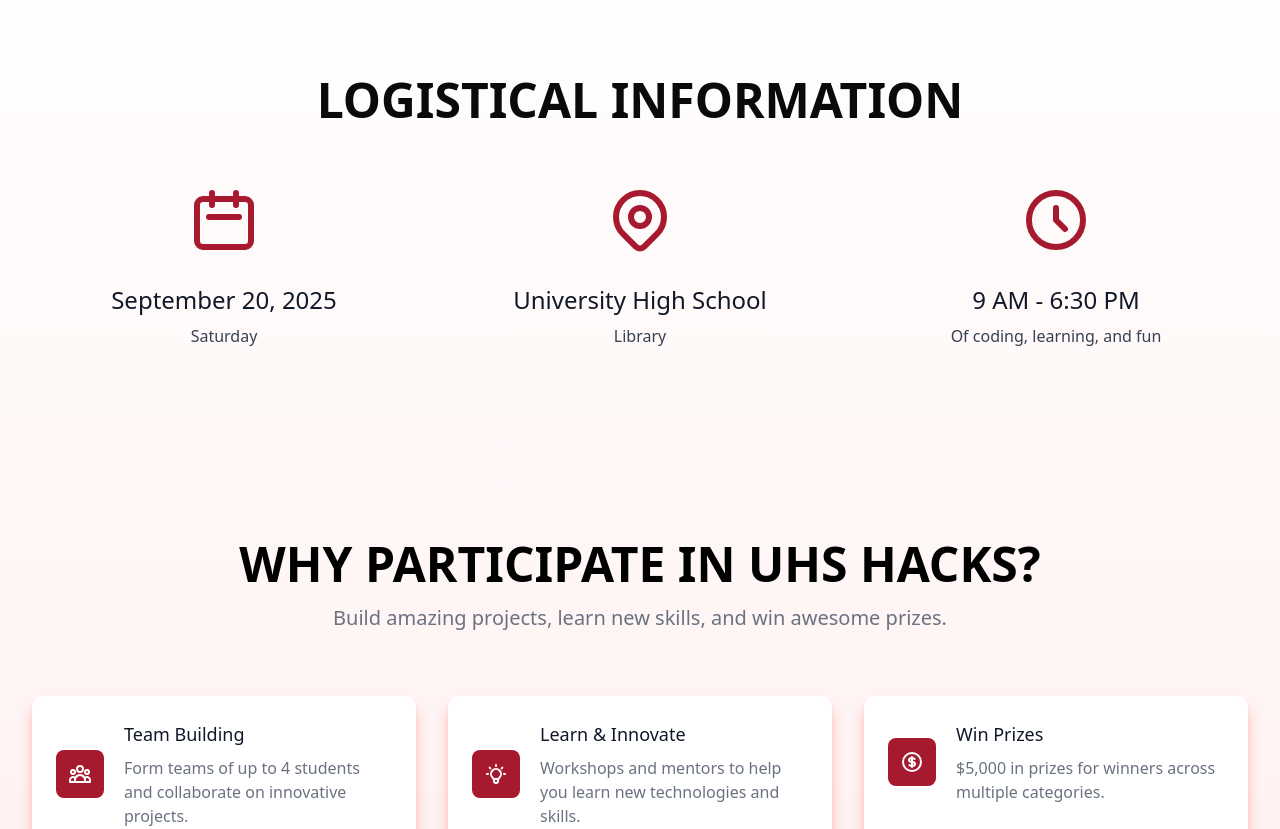
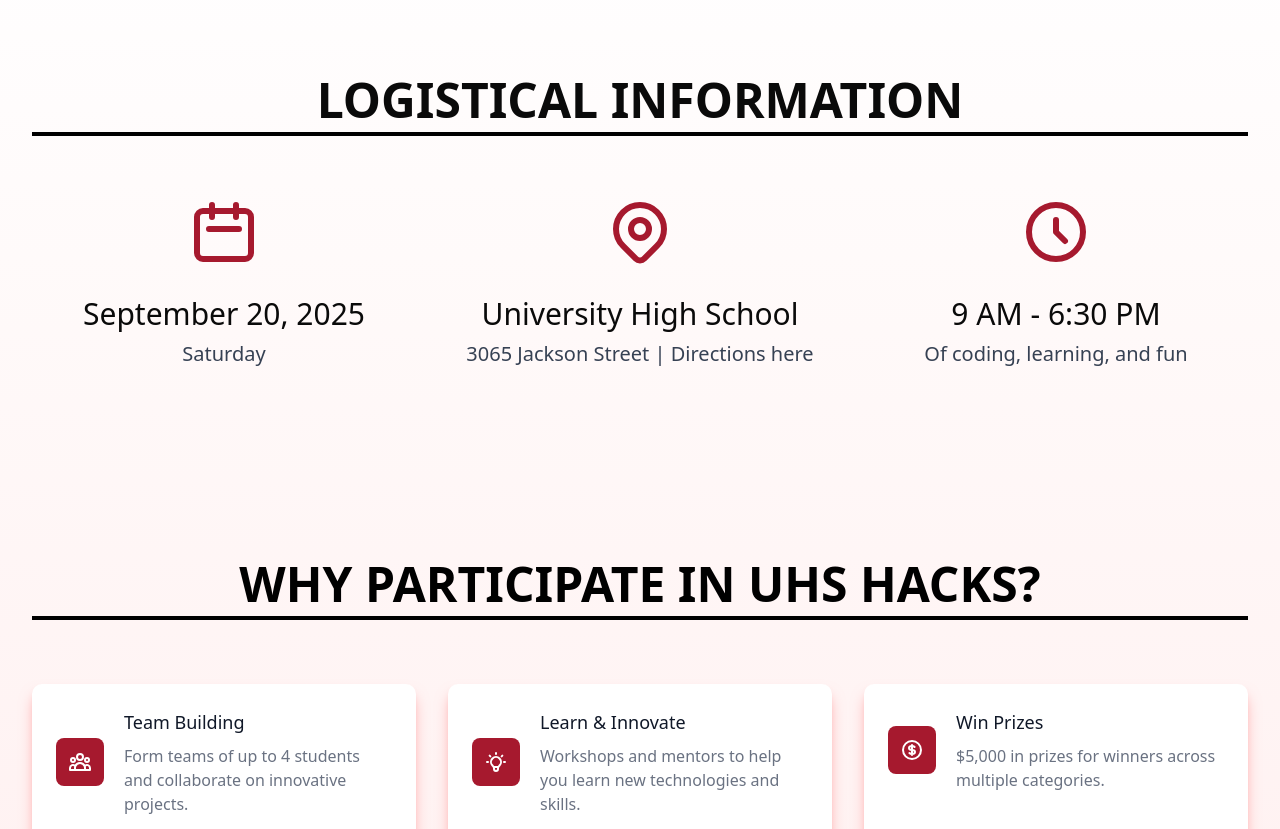
Before and after one commit to jacob-s-codes/uhshacks, a Next.js app: page / in a window 1280 px wide. Shown: the part 980-1809 px from the top of the page. Built offline with nearby package versions, Linux system fonts and the light colour scheme.

Commit message:
changed the size and added underline

```diff
--- a/src/app/page.tsx
+++ b/src/app/page.tsx
@@ -6,6 +6,7 @@
 import Registerbtn from './components/Registerbtn';
 
 import AccordionDemo from './components/Accoridion';
+import Link from 'next/link';
 
 export default function Home() {
   const animateup = useRef(null);
@@ -97,16 +98,17 @@
         <div className="bg-gradient-to-b from-white to-red-200">
           <div id="about">
             <div className="max-w-7xl mx-auto py-12 px-4 sm:px-6 lg:px-8">
-              <h2 className='text-center pt-36 pb-12 text-5xl font-black'>LOGISTICAL INFORMATION</h2>
-              <div className="grid grid-cols-1 gap-8 md:grid-cols-3">
+              <h2 className='text-center pt-36  text-5xl font-black pb-2'>LOGISTICAL INFORMATION</h2>
+              <hr className='mb-12 border-2 border-black'/>
+              <div className="grid grid-cols-1 gap-8 md:grid-cols-3 ">
                 <div className="flex flex-col items-center">
                   <div className="rounded-md p-3">
                     <svg className="h-18 w-auto text-darkred" fill="none" viewBox="0 0 24 24" stroke="currentColor">
                       <path strokeLinecap="round" strokeLinejoin="round" strokeWidth={2} d="M8 7V3m8 4V3m-9 8h10M5 21h14a2 2 0 002-2V7a2 2 0 00-2-2H5a2 2 0 00-2 2v12a2 2 0 002 2z" />
                     </svg>
                   </div>
-                  <h3 className="mt-4 text-2xl font-medium text-gray-900">September 20, 2025</h3>
-                  <p className="mt-2 text-base text-gray-700">Saturday</p>
+                  <h3 className="mt-4 text-3xl font-medium ">September 20, 2025</h3>
+                  <p className="mt-2 text-xl text-gray-700">Saturday</p>
                 </div>
 
                 <div className="flex flex-col items-center">
@@ -116,8 +118,8 @@
                       <path strokeLinecap="round" strokeLinejoin="round" strokeWidth={2} d="M15 11a3 3 0 11-6 0 3 3 0 016 0z" />
                     </svg>
                   </div>
-                  <h3 className="mt-4 text-2xl font-medium text-gray-900">University High School</h3>
-                  <p className="mt-2 text-base text-gray-700">Library</p>
+                  <h3 className="mt-4 text-3xl font-medium">University High School</h3>
+                  <Link href="https://maps.app.goo.gl/R24RfjfDNtfwdVqJ8" target='_blank'><p className="mt-2 text-xl text-gray-700 hover:text-darkred">3065 Jackson Street | Directions here</p></Link>
                 </div>
 
                 <div className="flex flex-col items-center">
@@ -126,8 +128,8 @@
                       <path strokeLinecap="round" strokeLinejoin="round" strokeWidth={2} d="M12 8v4l3 3m6-3a9 9 0 11-18 0 9 9 0 0118 0z" />
                     </svg>
                   </div>
-                  <h3 className="mt-4 text-2xl font-medium text-gray-900">9 AM - 6:30 PM</h3>
-                  <p className="mt-2 text-base text-gray-700">Of coding, learning, and fun</p>
+                  <h3 className="mt-4 text-3xl font-medium ">9 AM - 6:30 PM</h3>
+                  <p className="mt-2 text-xl text-gray-700">Of coding, learning, and fun</p>
                 </div>
               </div>
             </div>
@@ -137,10 +139,9 @@
           <div className=" py-36" >
             <div className="max-w-7xl mx-auto px-4 sm:px-6 lg:px-8">
               <div className="text-center">
-                <h2 className="md:text-5xl text-3xl font-black text-black uppercase ">Why Participate in UHS Hacks?</h2>
-                <p className="mt-4 max-w-2xl mx-auto text-xl text-gray-500">
-                  Build amazing projects, learn new skills, and win awesome prizes.
-                </p>
+                <h2 className="md:text-5xl text-3xl font-black text-black uppercase pb-2">Why Participate in UHS Hacks?</h2>
+                <hr className='border-2 border-black' />
+
               </div>
 
               <div className="mt-16">
```
